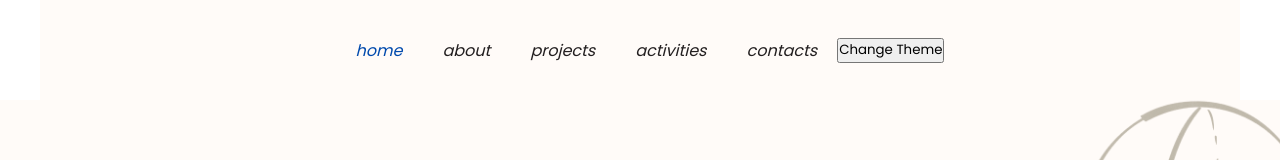
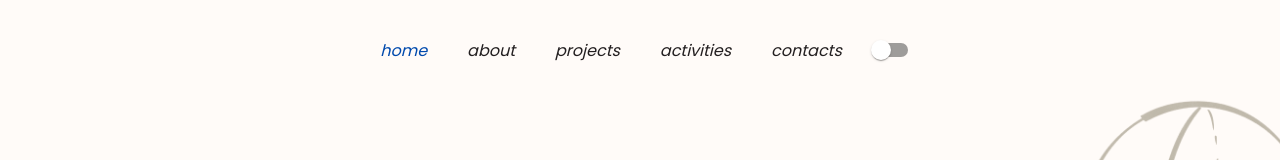
Before and after one commit to AliDzulfiqar/ZafranArifE-Portfolio, a React (Create React App) app in the folder e-portfolio/: page / in a window 1280 px wide. Shown: the top 160 px of the page. Built offline with nearby package versions, Linux system fonts and the light colour scheme.

Commit message:
Fixed all page

```diff
--- a/e-portfolio/src/App.js
+++ b/e-portfolio/src/App.js
@@ -20,10 +20,11 @@ function App() {
     document.body.classList.toggle("modal--open", isModalOpen);
   }, [isModalOpen]);
 
+  const [darkMode, setDarkMode] = useState(false);
   return (
     <ThemeProvider>
         <Router>
-          <NavBar toggleModal={toggleModal} />
+          <NavBar check={darkMode} change={() => setDarkMode(!darkMode)} toggleModal={toggleModal} />
           {isModalOpen && <Contact closeModal={toggleModal} />}
           <Routes>
             <Route path="/" element={<Home />} />
--- a/e-portfolio/src/components/NavBar.js
+++ b/e-portfolio/src/components/NavBar.js
@@ -1,9 +1,11 @@
 import React from "react";
 import { NavLink } from "react-router-dom";
-import ThemeToggle from "../utils/ThemeToggle";
+import { Switch } from "@mui/material";
+import { FaBars } from "react-icons/fa";
 
-const NavBar = ({ toggleModal }) => {
+const NavBar = ({ toggleModal, check, change }) => {
   return (
+    <section>
       <nav>
         <ul className="nav__link--list">
           <li className="nav__link">
@@ -58,9 +60,10 @@ const NavBar = ({ toggleModal }) => {
               contacts
             </a>
           </li>
-        <ThemeToggle />
+          <Switch defaultChecked onChange={change} checked={check} />
         </ul>
       </nav>
+    </section>
   );
 };
 
--- a/e-portfolio/src/index.css
+++ b/e-portfolio/src/index.css
@@ -142,7 +142,6 @@ textarea:focus {
 /* NAVIGATION BAR */
 
 nav {
-  background-color: var(--color-white);
   display: flex;
   justify-content: center;
   align-items: center;
@@ -156,6 +155,7 @@ nav {
 .nav__link--list {
   display: flex;
   font-style: italic;
+  align-items: center;
 }
 
 .nav__link {
```
Lines whose indentation alone changed are shown as unchanged.
